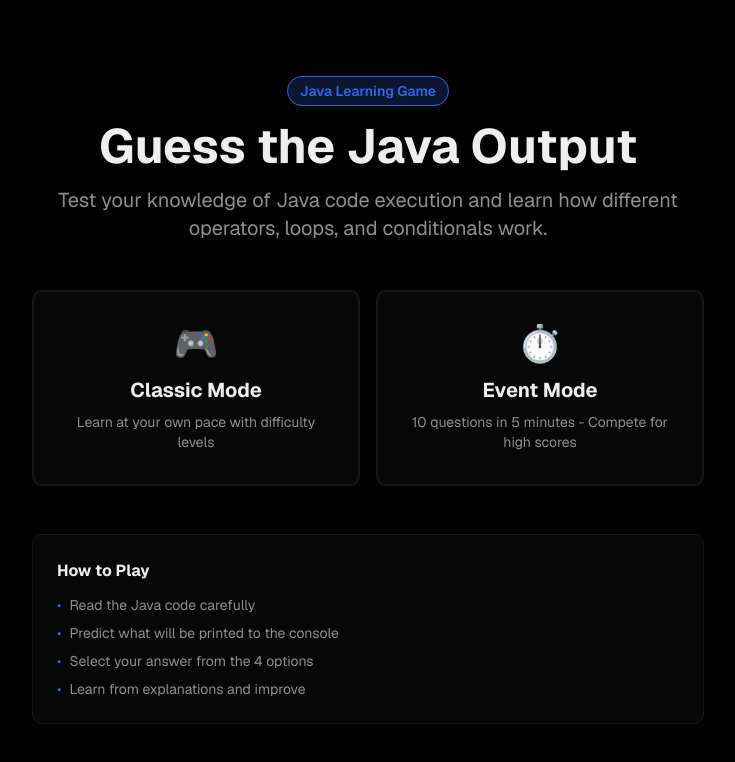
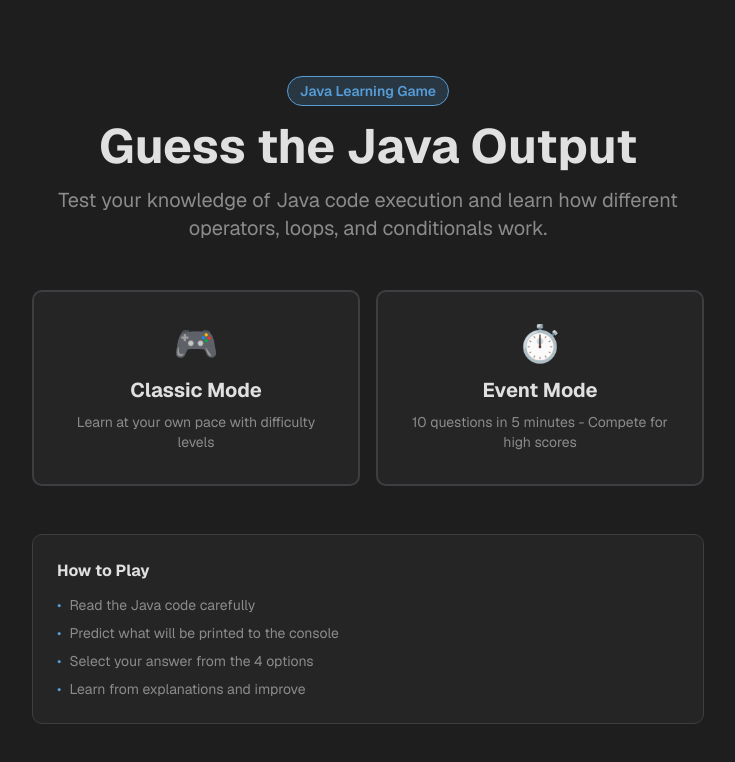
Before and after one commit to Josiah44123/java-output-game, a Next.js app: page / in a window 1280 px wide. Shown: the top 762 px of the page, without its empty margins (272-1007 px from the left). Built offline with nearby package versions, Linux system fonts and the light colour scheme.

Commit message:
IDE-style dark theme

```diff
--- a/app/globals.css
+++ b/app/globals.css
@@ -40,39 +40,39 @@
 }
 
 .dark {
-  /* Updated dark mode colors for developer theme */
-  --background: oklch(0.08 0 0);
-  --foreground: oklch(0.95 0 0);
-  --card: oklch(0.13 0 0);
-  --card-foreground: oklch(0.95 0 0);
-  --popover: oklch(0.13 0 0);
-  --popover-foreground: oklch(0.95 0 0);
-  --primary: oklch(0.55 0.2 264);
-  --primary-foreground: oklch(0.95 0 0);
-  --secondary: oklch(0.18 0 0);
-  --secondary-foreground: oklch(0.95 0 0);
-  --muted: oklch(0.25 0 0);
-  --muted-foreground: oklch(0.65 0 0);
-  --accent: oklch(0.65 0.2 120);
-  --accent-foreground: oklch(0.08 0 0);
-  --destructive: oklch(0.55 0.2 30);
-  --destructive-foreground: oklch(0.95 0 0);
-  --border: oklch(0.2 0 0);
-  --input: oklch(0.15 0 0);
-  --ring: oklch(0.55 0.2 264);
-  --chart-1: oklch(0.55 0.2 264);
-  --chart-2: oklch(0.65 0.2 120);
-  --chart-3: oklch(0.6 0.15 30);
-  --chart-4: oklch(0.5 0.2 300);
-  --chart-5: oklch(0.7 0.15 45);
-  --sidebar: oklch(0.12 0 0);
-  --sidebar-foreground: oklch(0.95 0 0);
-  --sidebar-primary: oklch(0.55 0.2 264);
-  --sidebar-primary-foreground: oklch(0.95 0 0);
-  --sidebar-accent: oklch(0.25 0 0);
-  --sidebar-accent-foreground: oklch(0.95 0 0);
-  --sidebar-border: oklch(0.2 0 0);
-  --sidebar-ring: oklch(0.55 0.2 264);
+  /* Updated to IDE dark mode inspired by VS Code/IntelliJ */
+  --background: #1e1e1e;
+  --foreground: #e0e0e0;
+  --card: #252526;
+  --card-foreground: #e0e0e0;
+  --popover: #252526;
+  --popover-foreground: #e0e0e0;
+  --primary: #569cd6;
+  --primary-foreground: #1e1e1e;
+  --secondary: #2d2d30;
+  --secondary-foreground: #e0e0e0;
+  --muted: #3e3e42;
+  --muted-foreground: #8b8b8b;
+  --accent: #4ec9b0;
+  --accent-foreground: #1e1e1e;
+  --destructive: #f48771;
+  --destructive-foreground: #1e1e1e;
+  --border: #3e3e42;
+  --input: #3e3e42;
+  --ring: #569cd6;
+  --chart-1: #569cd6;
+  --chart-2: #4ec9b0;
+  --chart-3: #dcdcaa;
+  --chart-4: #ce9178;
+  --chart-5: #d16969;
+  --sidebar: #1e1e1e;
+  --sidebar-foreground: #e0e0e0;
+  --sidebar-primary: #569cd6;
+  --sidebar-primary-foreground: #1e1e1e;
+  --sidebar-accent: #4ec9b0;
+  --sidebar-accent-foreground: #1e1e1e;
+  --sidebar-border: #3e3e42;
+  --sidebar-ring: #569cd6;
 }
 
 @theme inline {
@@ -121,28 +121,53 @@
     @apply border-border outline-ring/50;
   }
   body {
-    @apply bg-background text-foreground;
+    @apply text-foreground;
+    background-color: #1e1e1e;
+    background-image: radial-gradient(circle at 10% 30%, rgba(86, 156, 214, 0.08) 0%, transparent 25%),
+      radial-gradient(circle at 90% 70%, rgba(78, 201, 176, 0.05) 0%, transparent 25%),
+      radial-gradient(circle at 50% 50%, rgba(220, 220, 170, 0.03) 0%, transparent 30%);
+    background-attachment: fixed;
+    position: relative;
+    overflow-x: hidden;
+  }
+
+  body::before {
+    content: "";
+    position: fixed;
+    top: 0;
+    left: 0;
+    width: 100%;
+    height: 100%;
+    background-image: radial-gradient(circle at 15% 20%, rgba(86, 156, 214, 0.1) 0%, transparent 40%),
+      radial-gradient(circle at 85% 80%, rgba(78, 201, 176, 0.08) 0%, transparent 40%);
+    pointer-events: none;
+    z-index: 0;
+  }
+
+  body > * {
+    position: relative;
+    z-index: 1;
   }
 }
 
-/* Added syntax highlighting colors and animations */
+/* IDE-style syntax highlighting colors (VS Code theme) */
 .java-keyword {
-  color: oklch(0.65 0.2 264);
+  color: #569cd6;
 }
 
 .java-string {
-  color: oklch(0.65 0.2 120);
+  color: #ce9178;
 }
 
 .java-number {
-  color: oklch(0.7 0.15 45);
+  color: #b5cea8;
 }
 
 .java-comment {
-  color: oklch(0.5 0.1 220);
+  color: #6a9955;
 }
 
-/* Smooth fade-in animation for new questions */
+/* Fade-in animation for new questions */
 @keyframes fadeIn {
   from {
     opacity: 0;
@@ -172,3 +197,20 @@
 .pulse-subtle {
   animation: pulse-subtle 2s cubic-bezier(0.4, 0, 0.6, 1) infinite;
 }
+
+/* Glow effect for IDE-style buttons */
+@keyframes glow-ide {
+  0% {
+    box-shadow: inset 0 0 0 1px rgba(86, 156, 214, 0.5);
+  }
+  50% {
+    box-shadow: inset 0 0 0 1px rgba(86, 156, 214, 0.8);
+  }
+  100% {
+    box-shadow: inset 0 0 0 1px rgba(86, 156, 214, 0.5);
+  }
+}
+
+.glow-ide {
+  animation: glow-ide 2s ease-in-out infinite;
+}
```
